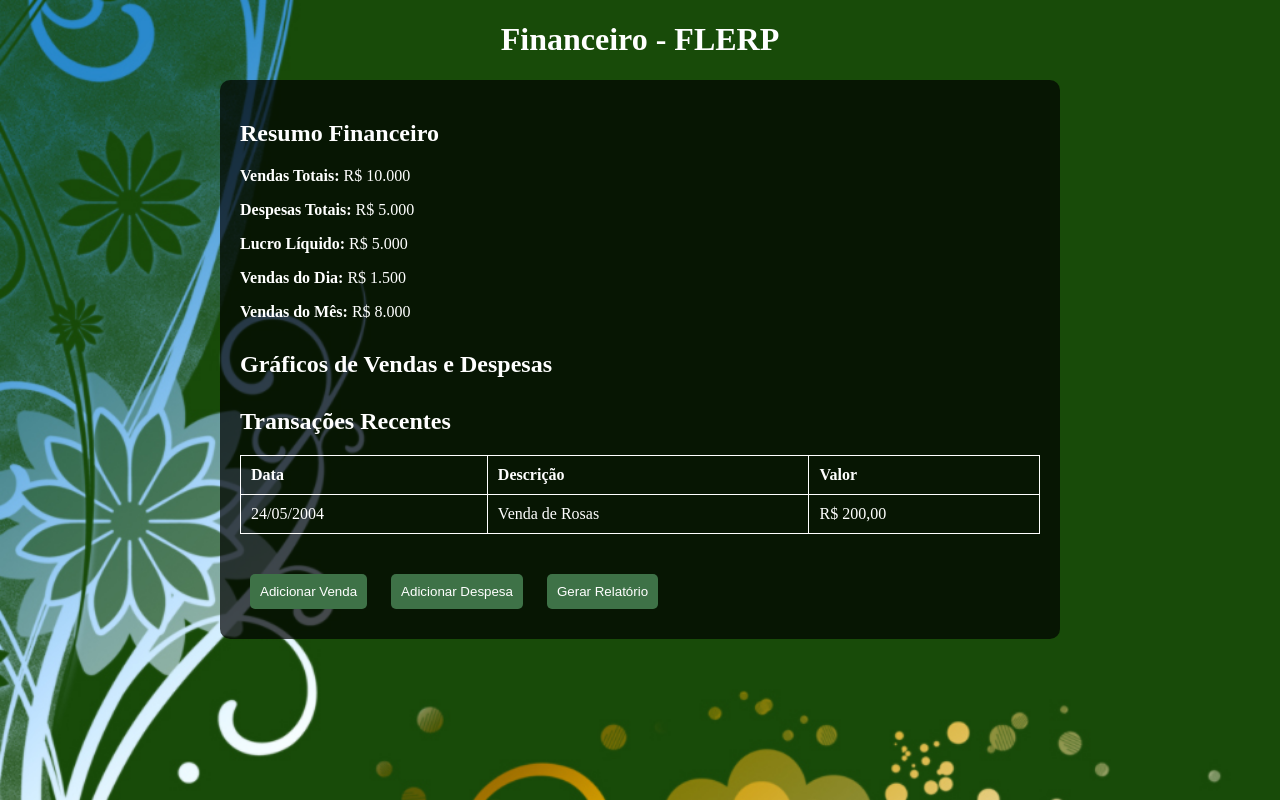
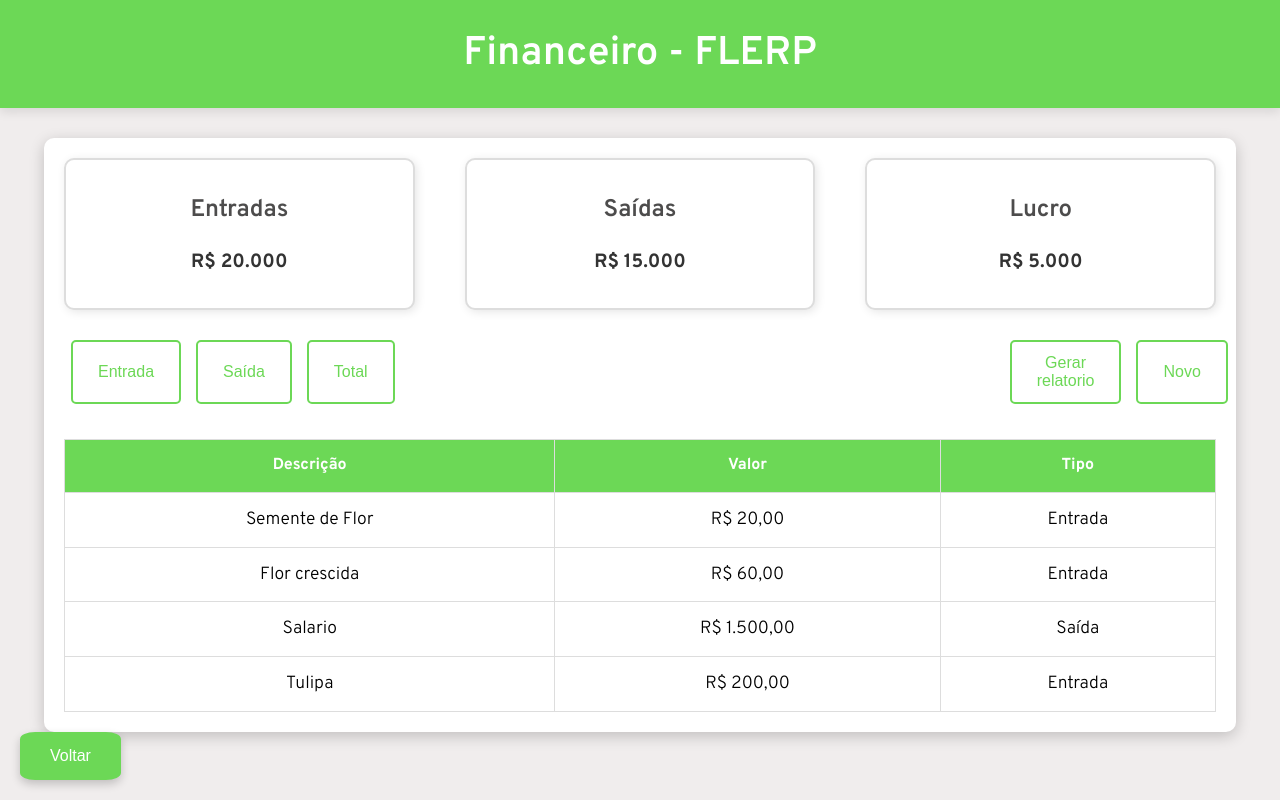
Before and after one commit to Luizcx/FLERP---Gerencie-sua-floricultura, a plain HTML site: page pages/financeiro.html in a window 1280 px wide. Drawn offline with Linux system fonts and the light colour scheme.

Commit message:
alterações na interface de index e financeiro

```diff
--- a/Styles/financeiro.css
+++ b/Styles/financeiro.css
@@ -1,53 +1,154 @@
+@import url('https://fonts.googleapis.com/css2?family=Overpass:ital,wght@0,100..900;1,100..900&family=Poppins:ital,wght@0,100;0,200;0,300;0,400;0,500;0,600;0,700;0,800;0,900;1,100;1,200;1,300;1,400;1,500;1,600;1,700;1,800;1,900&display=swap');
+
+
 body {
-    background: url(./assets/img2.jpg);
-    background-size: cover;
-    font-family: "Poppins", serif;
+    background-color: rgb(240, 237, 237);
+    font-family: "Overpass", sans-serif;
     margin: 0;
-    color: white;
+    color: black;
+    font-weight: 100;
+    line-height: 1.7;
 }
 
 header {
+    margin: 0;
     text-align: center;
-    margin: 20px;
+    background-color: #6cd856;
+    padding: 20px;
+    box-shadow: 0 4px 10px rgba(0, 0, 0, 0.1);
+}
+
+header h1 {
+    margin: 0;
+    color: white;
+    font-size: 2.5em;
+    font-weight: 600;
 }
 
 .container {
     width: 90%;
-    max-width: 800px;
-    background-color: rgba(0, 0, 0, 0.7);
+    max-width: 1200px;
     border-radius: 10px;
     padding: 20px;
-    margin: 0 auto;
+    margin: 30px auto;
+    background-color: white;
+    box-shadow: 0 4px 15px rgba(0, 0, 0, 0.2);
+
 }
 
-.resumo, .graficos, .transacoes {
+.cards-financeiros{
+    display: flex;
+    justify-content: center;
+    gap: 50px;
     margin-bottom: 30px;
 }
 
-button {
-    margin: 10px;
-    padding: 10px;
-    background-color: rgb(62, 114, 71);
-    color: white;
-    border: none;
-    border-radius: 5px;
-    cursor: pointer;
+.card{
+    background-color: white;
+    color: black;
+    border: 2px solid #ddd;
+    border-radius: 10px;
+    width: 300px;
+    text-align: center;
+    padding: 30px;
+    box-shadow: 2px 2px 10px rgba(0, 0, 0, 0.1);
 }
 
-button:hover {
-    background-color: rgb(50, 92, 58);
+.card h3 {
+    margin: 0;
+    color: rgb(77, 76, 76);
+    font-size: 1.5em;
+    font-weight: 600;
 }
 
-table {
-    width: 100%;
-    border-collapse: collapse;
+.card p {
+    font-size: 1.2em;
+    font-weight: bold;
+    color: #333;
+    margin: 15px 0 0 0;
 }
 
-table, th, td {
-    border: 1px solid white;
+.content-container {
+    display: flex;
+    flex-direction: column;
+    align-items: flex-start;
+    margin: 10px 0 0 7px;
 }
 
-th, td {
-    padding: 10px;
+.button-container {
+    display: flex;
+    gap: 15px;
+    margin-bottom: 35px;
+    width: 100%;
+}
+
+
+button {
+    padding: 12px 25px;
+    font-size: 16px;
+    cursor: pointer;
+    border: 2px solid #6cd856;
+    background-color:transparent;
+    color: #6cd856;
+    border-radius: 5px;
+}
+
+
+button:hover {
+    background-color: #6cd856;
+    color: white;
+}
+
+#relatorio {
+    margin-left: 600px;
+}
+#novo {
+    margin-left: auto;
+}
+
+#voltar{
+    position: fixed;
+    bottom: 20px;
+    left: 20px;
+    padding: 15px 30px;
+    font-size: 16px;
+    cursor: pointer;
+    border: none;
+    background-color: #6cd856;
+    color: white;
+    border-radius: 15%;
+    box-shadow: 0 4px 10px rgba(0, 0, 0, 0.2);
+    transition: background-color 0.3s ease;
+}
+
+
+#voltar:hover {
+    background-color: #5ab24f;
+    color: white;
+}
+
+.tabela-financeira {
+    width: 100%;
+    margin-top: 0px;
+    border-collapse: collapse;
+    font-family: "Overpass", sans-serif;
+}
+
+.tabela-financeira th, td {
+    padding: 12px;
+    border: 1px solid #ddd;
+    text-align: center;
+}
+
+.tabela-financeira th {
     text-align: left;
+    background-color: #6cd856;
+    color: white;
+    text-align: center;
+    font-weight: 700px;
 }
+
+.tabela-financeira td {
+    font-size: 1.1em;
+    font-weight: 300;
+}
--- /dev/null
+++ b/Styles/index.css
@@ -0,0 +1,100 @@
+@import url('https://fonts.googleapis.com/css2?family=Poppins:ital,wght@0,100;0,200;0,300;0,400;0,500;0,600;0,700;0,800;0,900;1,100;1,200;1,300;1,400;1,500;1,600;1,700;1,800;1,900&display=swap');
+
+body {
+    background-color: rgb(240, 237, 237);
+    font-family: "Poppins", sans-serif;
+    margin: 0;
+    color: black;
+    font-weight: 100;
+    line-height: 1.7;
+}
+
+header {
+    margin: 0;
+    text-align: center;
+    background-color: #6cd856;
+    padding: 30px;
+    box-shadow: 0 4px 10px rgba(0, 0, 0, 0.1);
+}
+
+header h1 {
+    margin: 0;
+    color: white;
+    font-size: 2.5em;
+    font-weight: 600;
+    text-shadow: 1px 1px 5px rgba(0, 0, 0, 0.2);
+}
+
+main {
+    display: flex;
+    flex-direction: column;
+    align-items: center;
+    gap: 30px;
+    padding: 20px;
+    max-width: 1200px;
+    margin: auto;
+}
+
+.inicio {
+    text-align: center;
+    font-size: 1.5em;
+    color: rgb(77, 76, 76);
+    font-weight: 500;
+    margin-top: 20px;
+}
+
+.dashboards {
+    display: flex;
+    justify-content: space-between;
+    gap: 30px;
+    flex-wrap: wrap;
+}
+
+.bloco {
+    background-color: #6cd856;
+    box-shadow: rgba(0, 0, 0, 0.25) 0px 54px 55px, rgba(0, 0, 0, 0.12) 0px -12px 30px, rgba(0, 0, 0, 0.12) 0px 4px 6px, rgba(0, 0, 0, 0.17) 0px 12px 13px, rgba(0, 0, 0, 0.09) 0px -3px 5px;
+    padding: 40px;
+    border-radius: 10px;
+    width: 280px;
+    height: 250px;
+    text-align: center;
+    display: flex;
+    flex-direction: column;
+    justify-content: space-between;
+    transition: transform 0.3s ease, box-shadow 0.3s ease;
+}
+
+.bloco:hover {
+    transform: scale(1.05);
+    box-shadow: rgba(0, 0, 0, 0.25) 0px 12px 24px rgba(0, 0, 0, 0.12);
+}
+
+.botao {
+    background-color: #519e41;
+    color: white;
+    border: none;
+    border-radius: 10px;
+    padding: 15px;
+    cursor: pointer;
+    font-size: 16px;
+    transition: background-color 0.3s ease, transform 0.3s ease;
+}
+
+.botao:hover {
+    background-color: rgb(49, 88, 55);
+    transform: translateY(-2px);
+}
+
+h3 {
+    font-size: 20px;
+    margin-bottom: 10px;
+    color: white;
+    font-weight: 300;
+}
+
+.bloco p {
+    margin: 5px 0;
+    color: white;
+    line-height: 1.5;
+    font-weight: 300;
+}
--- a/Styles/style.css
+++ /dev/null
@@ -1,87 +0,0 @@
-@import url('https://fonts.googleapis.com/css2?family=Poppins:ital,wght@0,100;0,200;0,300;0,400;0,500;0,600;0,700;0,800;0,900;1,100;1,200;1,300;1,400;1,500;1,600;1,700;1,800;1,900&display=swap');
-
-body {
-    background: url(./assets/img2.jpg);
-    background-size: cover;
-    font-family: "Poppins", serif;
-    margin: 0;
-    font-size: 20px;
-}
-
-header {
-    color:white;
-    text-align: center;
-    margin: 20px;
-
-}
-
-main {
-    align-items: center;
-    display: flex;
-    flex-direction: column;
-    gap: 30px;
-    color: white;
-}
-
-.inicio {
-    text-align: center;
-}
-
-.dashboards {
-    color: white;
-    display: flex;
-    justify-content: center;
-    gap: 60px;
-}
-
-.bloco {
-    background-color: rgb(62, 114, 71);
-    box-shadow: rgba(0, 0, 0, 0.25) 0px 54px 55px, rgba(0, 0, 0, 0.12) 0px -12px 30px, rgba(0, 0, 0, 0.12) 0px 4px 6px, rgba(0, 0, 0, 0.17) 0px 12px 13px, rgba(0, 0, 0, 0.09) 0px -3px 5px;
-    padding: 60px;
-    border-radius: 10px;
-     width: 250px;
-    text-align: center;
-    margin: 10px;
-    display: flex;
-    flex-direction: column;
-    justify-content: space-between;
-    height: 250px;
-
-}
-
-.botao {
-    background-color:  rgb(30, 55, 34);
-    color: white;
-    border: none;
-    border-radius: 10px;
-    padding: 25px;
-    cursor: pointer;
-    font-size: 16px;
-    transition: background-color 0.3s;
-    margin-top: auto;
-}
-
-.botao:hover {
-    background-color: rgb(49, 88, 55);
-}
-
-h2 {
-    font-size: 24px;
-}
-
-h3 {
-    font-size: 20px;
-    margin-bottom: 10px;
-}
-
-.bloco p {
-    margin: 5px 0;
-    line-height: 1.5;
-}
-
-@media (max-width: 600px) {
-    .dashboards {
-        flex-direction: column;
-        align-items: center;
-    }
-}
--- a/pages/financeiro.html
+++ b/pages/financeiro.html
@@ -1,56 +1,91 @@
-
 <!DOCTYPE html>
 <html lang="pt-BR">
+
 <head>
     <meta charset="UTF-8">
     <meta name="viewport" content="width=device-width, initial-scale=1.0">
     <title>Financeiro - FLERP</title>
     <link rel="stylesheet" href="../Styles/financeiro.css">
 </head>
+
 <body>
     <header>
         <h1>Financeiro - FLERP</h1>
     </header>
 
     <main class="container">
-        <section class="resumo">
-            <h2>Resumo Financeiro</h2>
-            <p><strong>Vendas Totais:</strong> R$ 10.000</p>
-            <p><strong>Despesas Totais:</strong> R$ 5.000</p>
-            <p><strong>Lucro Líquido:</strong> R$ 5.000</p>
-            <p><strong>Vendas do Dia:</strong> R$ 1.500</p>
-            <p><strong>Vendas do Mês:</strong> R$ 8.000</p>
+        <section class="cards-financeiros">
+            <div class="card">
+                <h3>Entradas</h3>
+                <p>R$ 20.000</p>
+
+
+            </div>
+
+            <div class="card">
+                <h3>Saídas</h3>
+                <p>R$ 15.000</p>
+
+
+            </div>
+
+            <div class="card">
+                <h3>Lucro</h3>
+                <p>R$ 5.000</p>
+
+            </div>
         </section>
 
-        <section class="graficos">
-            <h2>Gráficos de Vendas e Despesas</h2>
-        </section>
+        <div class="content-container">
+            <div class="button-container">
+                <button>Entrada</button>
+                <button>Saída</button>
+                <button>Total</button>
+                <button id="relatorio">Gerar relatorio </button>
+                <button id="novo">Novo</button>
+            </div>
+        </div>
 
-        <section class="transacoes">
-            <h2>Transações Recentes</h2>
-            <table>
+        <table class="tabela-financeira">
             <thead>
                 <tr>
-                        <th>Data</th>
                     <th>Descrição</th>
                     <th>Valor</th>
+                    <th>Tipo</th>
                 </tr>
             </thead>
+
             <tbody>
                 <tr>
-                        <td>24/05/2004</td>
-                        <td>Venda de Rosas</td>
+                    <td>Semente de Flor</td>
+                    <td>R$ 20,00</td>
+                    <td>Entrada</td>
+                </tr>
+
+                <tr>
+                    <td>Flor crescida</td>
+                    <td>R$ 60,00</td>
+                    <td>Entrada</td>
+                </tr>
+
+                <tr>
+                    <td>Salario</td>
+                    <td>R$ 1.500,00</td>
+                    <td>Saída</td>
+                </tr>
+
+                <tr>
+                    <td>Tulipa</td>
                     <td>R$ 200,00</td>
+                    <td>Entrada</td>
                 </tr>
             </tbody>
         </table>
-        </section>
 
-        <section class="botoes">
-            <button>Adicionar Venda</button>
-            <button>Adicionar Despesa</button>
-            <button>Gerar Relatório</button>
-        </section>
     </main>
+
+    <a href="index.html"><button id="voltar">Voltar</button></a>
+
 </body>
+
 </html>
```
Also changed, not shown: pages/index.html (+1 -1 lines). Lines whose indentation alone changed are shown as unchanged.
